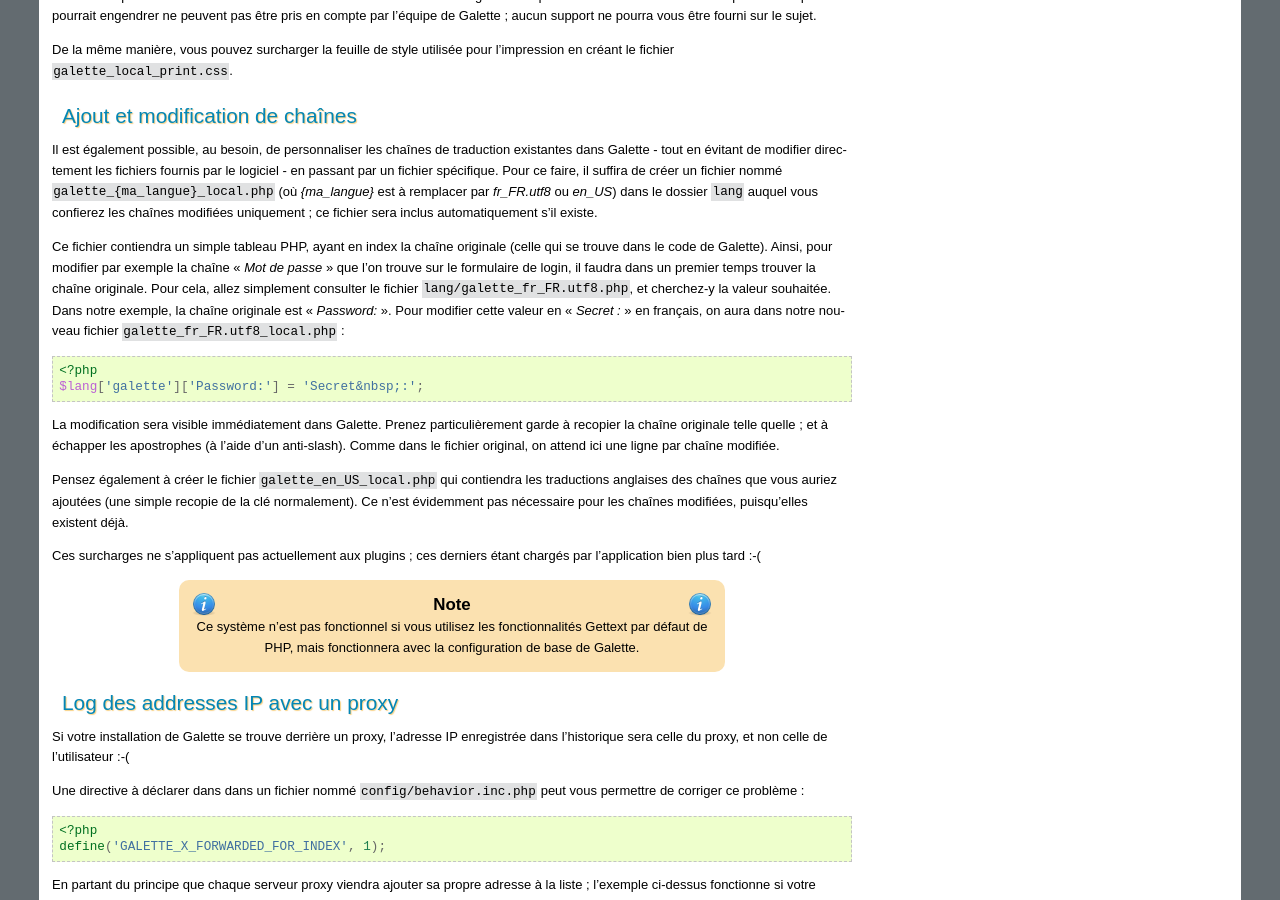
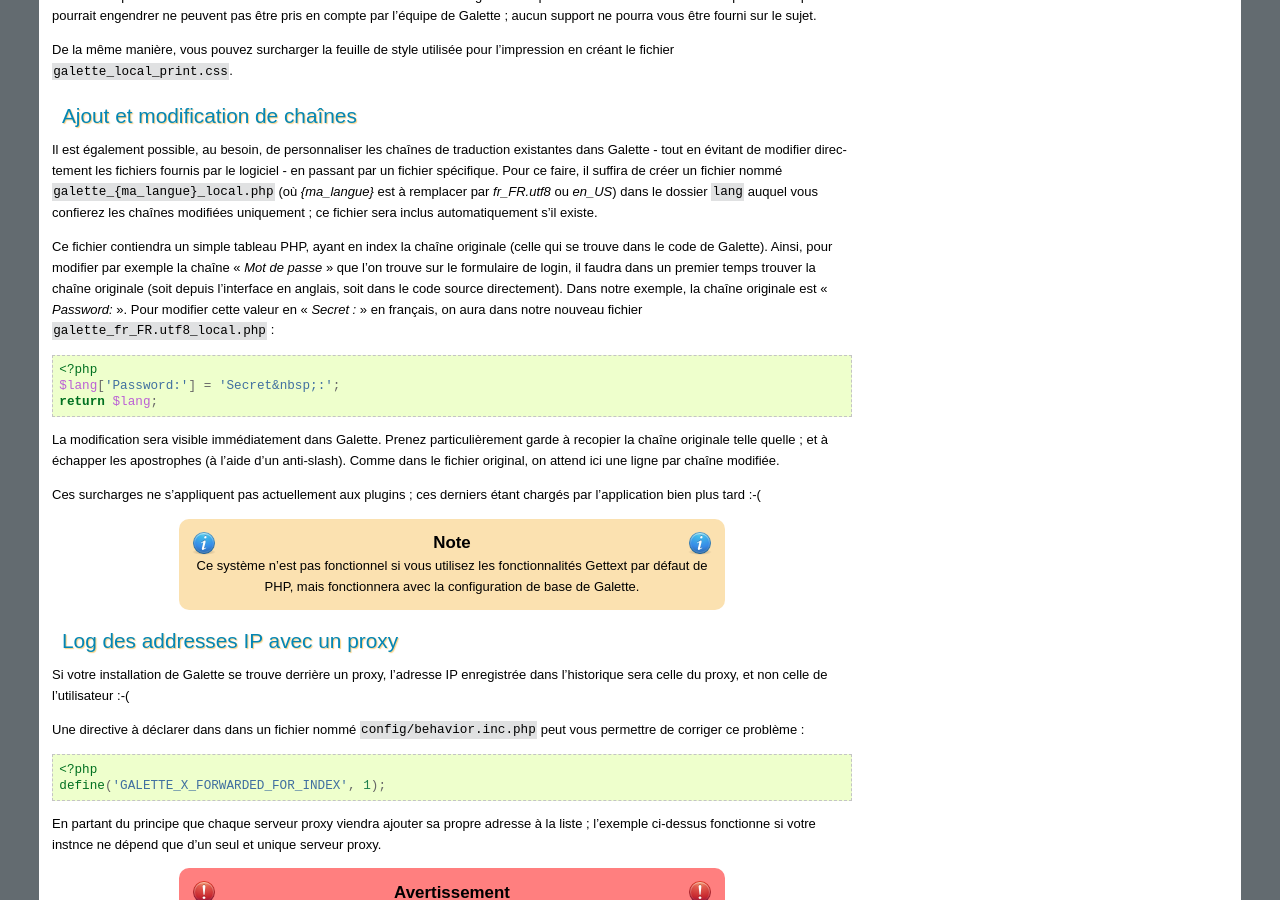
Before and after one commit to galette/galettedoc, a Sphinx documentation site: the page built from source/usermanual/avancee.rst, in a window 1280 px wide and 900 px high, scrolled down 976 px. Built offline with Sphinx 7.4.7, drawn with Linux system fonts in a browser that asks for light colours.

Commit message:
Fix i18n doc

```diff
--- a/source/usermanual/avancee.rst
+++ b/source/usermanual/avancee.rst
@@ -32,16 +32,15 @@
 
 Il est également possible, au besoin, de personnaliser les chaînes de traduction existantes dans Galette - tout en évitant de modifier directement les fichiers fournis par le logiciel - en passant par un fichier spécifique. Pour ce faire, il suffira de créer un fichier nommé ``galette_{ma_langue}_local.php`` (où `{ma_langue}` est à remplacer par `fr_FR.utf8` ou `en_US`) dans le dossier ``lang`` auquel vous confierez les chaînes modifiées uniquement ; ce fichier sera inclus automatiquement s'il existe.
 
-Ce fichier contiendra un simple tableau PHP, ayant en index la chaîne originale (celle qui se trouve dans le code de Galette). Ainsi, pour modifier par exemple la chaîne « `Mot de passe` » que l'on trouve sur le formulaire de login, il faudra dans un premier temps trouver la chaîne originale. Pour cela, allez simplement consulter le fichier ``lang/galette_fr_FR.utf8.php``, et cherchez-y la valeur souhaitée. Dans notre exemple, la chaîne originale est « `Password:` ». Pour modifier cette valeur en « `Secret :` » en français, on aura dans notre nouveau fichier ``galette_fr_FR.utf8_local.php`` :
+Ce fichier contiendra un simple tableau PHP, ayant en index la chaîne originale (celle qui se trouve dans le code de Galette). Ainsi, pour modifier par exemple la chaîne « `Mot de passe` » que l'on trouve sur le formulaire de login, il faudra dans un premier temps trouver la chaîne originale (soit depuis l'interface en anglais, soit dans le code source directement). Dans notre exemple, la chaîne originale est « `Password:` ». Pour modifier cette valeur en « `Secret :` » en français, on aura dans notre nouveau fichier ``galette_fr_FR.utf8_local.php`` :
 
 .. code-block:: php
 
    <?php
-   $lang['galette']['Password:'] = 'Secret&nbsp;:';
+   $lang['Password:'] = 'Secret&nbsp;:';
+   return $lang;
 
 La modification sera visible immédiatement dans Galette. Prenez particulièrement garde à recopier la chaîne originale telle quelle ; et à échapper les apostrophes (à l'aide d'un anti-slash). Comme dans le fichier original, on attend ici une ligne par chaîne modifiée.
-
-Pensez également à créer le fichier ``galette_en_US_local.php`` qui contiendra les traductions anglaises des chaînes que vous auriez ajoutées (une simple recopie de la clé normalement). Ce n'est évidemment pas nécessaire pour les chaînes modifiées, puisqu'elles existent déjà.
 
 Ces surcharges ne s'appliquent pas actuellement aux plugins ; ces derniers étant chargés par l'application bien plus tard :-(
 
```
